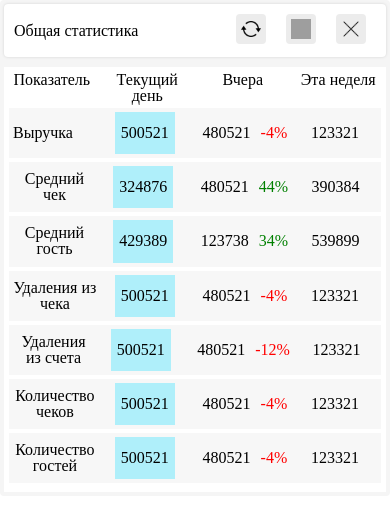
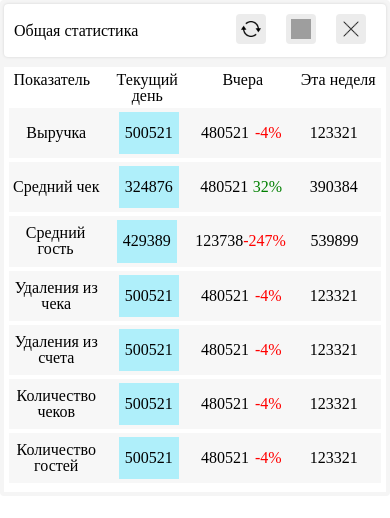
Before and after one commit to dammnyaka/react-stat-chart, a React (Create React App) app: page / in a window 390 px wide. Both pictures are taken after a click on the picture 351 px from the left and 29 px from the top of the page. Shown: the top 518 px of the page. Built offline with nearby package versions, Linux system fonts and the light colour scheme; grey boxes are pictures that could not be loaded.

Commit message:
add difference
add difference func, fix style

```diff
--- a/src/App.js
+++ b/src/App.js
@@ -16,7 +16,7 @@ function App() {
   return (
     <div className="App">
       <div className="container">
-        <Header state={state.openItems} dispatch={dispatch} />
+        <Header openItems={state.openItems} dispatch={dispatch} />
         {state.openItems && <Main state={state} dispatch={dispatch} />}
       </div>
     </div>
--- a/src/App.scss
+++ b/src/App.scss
@@ -29,11 +29,17 @@
         width: 60px;
         margin: 0 auto;
       }
-      .body_name {
+      .body_item_name {
         display: flex;
         flex-direction: column;
         align-items: center;
         min-width: 80px;
+      }
+      .body_item_yesterday {
+        justify-content: space-around;
+        div:nth-of-type(1) {
+          margin: 0;
+        }
       }
     }
     .list_body_today {
@@ -53,6 +59,9 @@
       div:nth-of-type(2) {
         width: 40px;
       }
+      div:nth-of-type(1) {
+        margin: 0 0px;
+      }
     }
   }
 }
--- a/src/component/Chart/Charts.jsx
+++ b/src/component/Chart/Charts.jsx
@@ -1,6 +1,7 @@
 import React, { memo } from "react";
 import { Line } from "react-chartjs-2";
 import { Chart as ChartJS } from "chart.js/auto";
+
 const Charter = ({ item }) => {
   return (
     <Line
--- a/src/component/List/List.jsx
+++ b/src/component/List/List.jsx
@@ -2,6 +2,10 @@ import React, { memo } from "react";
 import "./List.scss";
 
 const List = ({ list }) => {
+  const difference = (today, yesterday) => {
+    return ((yesterday - today) * 100) / yesterday;
+  };
+
   return (
     <li className="list" key={list.id}>
       {list.percent && (
@@ -10,7 +14,9 @@ const List = ({ list }) => {
           <div className="list_body_today">{list.today}</div>
           <div className="list_body_yesterday">
             <div>{list.yesterday}</div>
-            <div className={list.percent > 0 ? "precent_green" : "precent_red"}>{`${list.percent} %`}</div>
+            <div
+              className={difference(list.today, list.yesterday) > 0 ? "precent_green" : "precent_red"}
+            >{`${difference(list.today, list.yesterday).toFixed(0)}%`}</div>
           </div>
           <div>{list.weeks}</div>
         </div>
--- a/src/component/List/List.scss
+++ b/src/component/List/List.scss
@@ -19,6 +19,10 @@
 .list_body_yesterday {
   display: flex;
   justify-content: center;
+
+  div:nth-of-type(1) {
+    margin: 0 10px;
+  }
 }
 
 .precent_red {
--- a/src/component/Main/Main.jsx
+++ b/src/component/Main/Main.jsx
@@ -15,6 +15,11 @@ const Main = ({ state, dispatch }) => {
       dispatch({ type: REMOVE_ITEM, remove: item.id });
     }
   };
+
+  const difference = (today, yesterday) => {
+    return ((yesterday - today) * 100) / yesterday;
+  };
+
   return (
     <main className="main">
       <ul className="table_head">
@@ -37,7 +42,9 @@ const Main = ({ state, dispatch }) => {
                 </div>
                 <div className="body_item_yesterday">
                   <div>{item.yesterday}</div>
-                  <div className={item.percent > 0 ? "precent_green" : "precent_red"}>{`${item.percent}%`}</div>
+                  <div
+                    className={difference(item.today, item.yesterday) > 0 ? "precent_green" : "precent_red"}
+                  >{`${difference(item.today, item.yesterday).toFixed(0)}%`}</div>
                 </div>
                 <div>{item.weeks}</div>
               </div>
--- a/src/db/data.json
+++ b/src/db/data.json
@@ -210,6 +210,6 @@
     "yesterday": 480521,
     "percent": -4,
     "weeks": 123321,
-    "lists": [{}]
+    "lists": [{ "listid": 1 }]
   }
 ]
```
